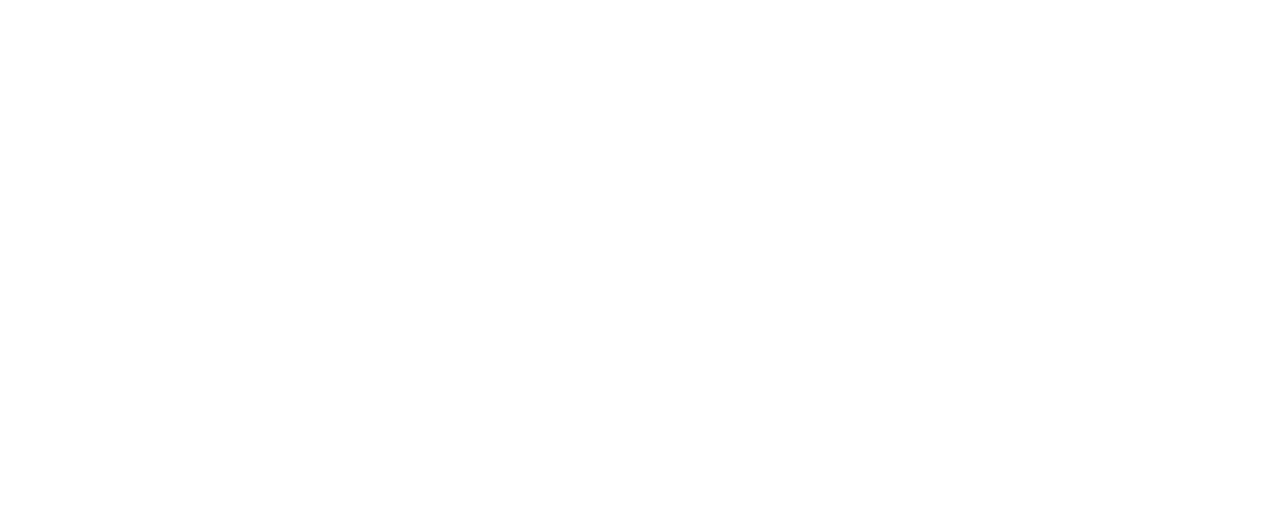
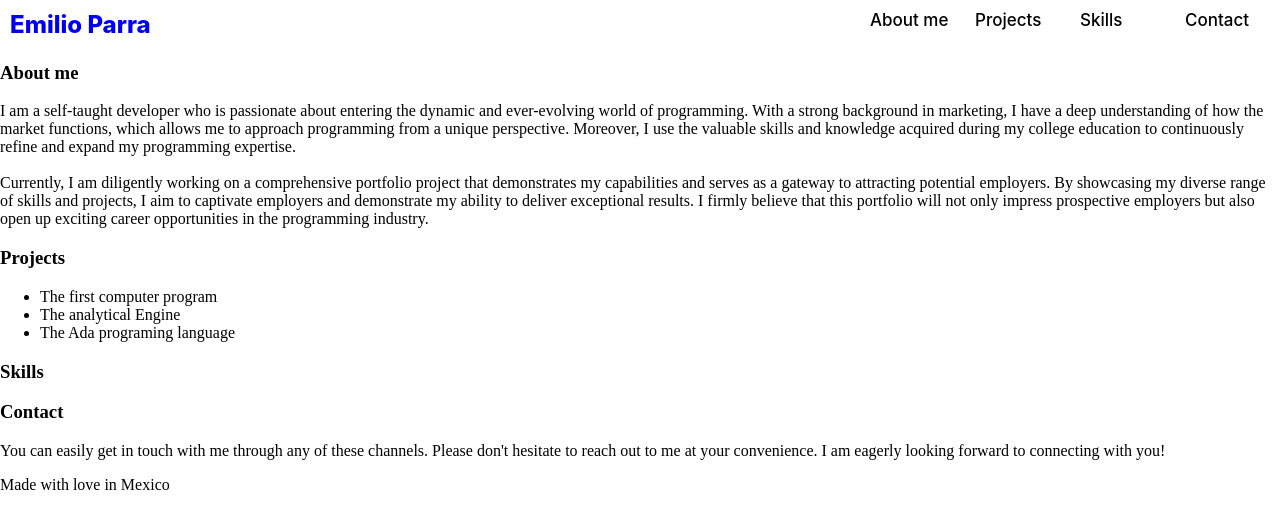
Before and after one commit to EmilioPG13/Personal-Portfolio, a plain HTML site: page index.html in a window 1280 px wide. Drawn offline with Linux system fonts and the light colour scheme.

Commit message:
Page built and some styles also

```diff
--- a/index.html
+++ b/index.html
@@ -1,11 +1,70 @@
 <!DOCTYPE html>
 <html lang="en">
+
 <head>
-    <meta charset="UTF-8">
-    <meta name="viewport" content="width=device-width, initial-scale=1.0">
+    <meta charset="UTF-8" />
+    <meta name="viewport" content="width=device-width, initial-scale=1.0" />
+    <!-- Links -->
+    <link rel="stylesheet" href="resources/css/styles.css"">
     <title>Document</title>
-</head>
-<body>
+  </head>
+  <body>
+    <header>
+      <nav>
+        <div class=" logo">
+    <a href="#">Emilio Parra</a>
+    </div>
+    <div class="menu">
+        <ul>
+            <li><a href="#">About me</a></li>
+            <li><a href="#">Projects</a></li>
+            <li><a href="#">Skills</a></li>
+            <li><a href="#">Contact</a></li>
+        </ul>
+    </div>
+    </nav>
+    </header>
 
-</body>
+    <main>
+        <article>
+            <h3>About me</h3>
+            <p>I am a self-taught developer who is passionate about entering the dynamic and ever-evolving world of
+                programming. With a strong background in marketing, I have a deep understanding of how the market
+                functions, which allows me to approach programming from a unique perspective. Moreover, I use the
+                valuable skills and knowledge acquired during my college education to continuously refine and expand my
+                programming expertise.
+                <br>
+                <br>
+                Currently, I am diligently working on a comprehensive portfolio project that demonstrates my
+                capabilities and serves as a gateway to attracting potential employers. By showcasing my diverse range
+                of skills and projects, I aim to captivate employers and demonstrate my ability to deliver exceptional
+                results. I firmly believe that this portfolio will not only impress prospective employers but also open
+                up exciting career opportunities in the programming industry.</p>
+        </article>
+
+        <article>
+            <h3>Projects</h3>
+            <ul>
+                <li>The first computer program</li>
+                <li>The analytical Engine</li>
+                <li>The Ada programing language</li>
+            </ul>
+        </article>
+
+        <article>
+            <h3>Skills</h3>
+        </article>
+
+        <article>
+            <h3>Contact</h3>
+            <p>You can easily get in touch with me through any of these channels. Please don't hesitate to reach out to me at your convenience. I am eagerly looking forward to connecting with you!</p>
+        </article>
+    </main>
+
+    <footer>
+        <p>Made with love in Mexico</p>
+    </footer>
+
+    </body>
+
 </html>
--- a/resources/css/styles.css
+++ b/resources/css/styles.css
@@ -0,0 +1,57 @@
+/* CSS */
+body {
+    margin: 0;
+    padding: 0;
+}
+
+nav {
+    display: flex;
+    justify-content: space-between;
+    align-items: center;
+    padding: 10px;
+}
+
+.logo {
+    width: 9.6875rem;
+    height: 1.4375rem;
+    color: #000;
+    font-family: Inter;
+    font-size: 1.5rem;
+    font-style: normal;
+    font-weight: 800;
+    line-height: normal;
+}
+
+.logo a {
+    text-decoration: none;
+}
+
+.menu ul {
+    list-style: none;
+    margin: 0;
+    padding: 0;
+    display: flex;
+}
+
+.menu li {
+    margin-left: 20px;
+    width: 5.3125rem;
+    height: 1.4375rem;
+    color: #000;
+    font-family: Inter;
+    font-size: 1.0625rem;
+    font-style: normal;
+    font-weight: 500;
+    line-height: normal;
+}
+
+.menu li:first-child {
+    margin-left: 0;
+}
+
+.menu a {
+    text-decoration: none;
+    /* Remove underline from anchor tags */
+    color: inherit;
+    /* Inherit the color from the parent element */
+}
```
